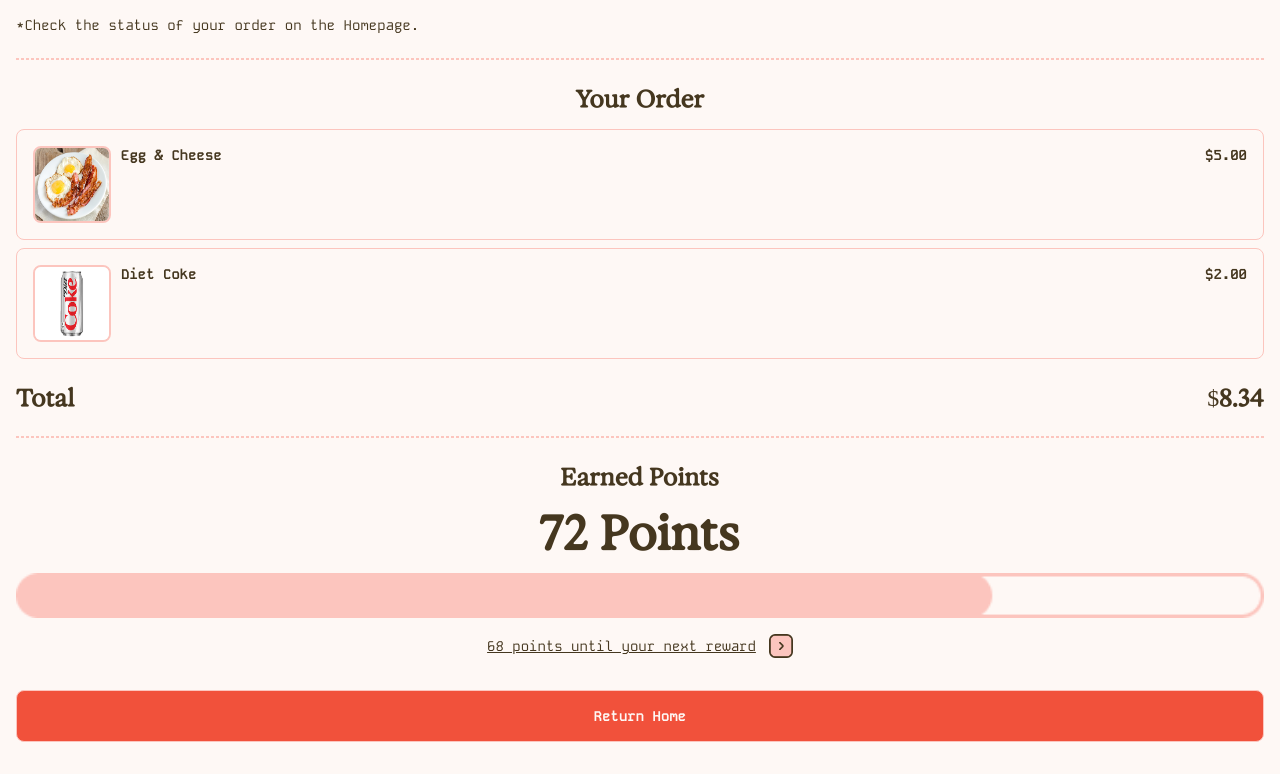
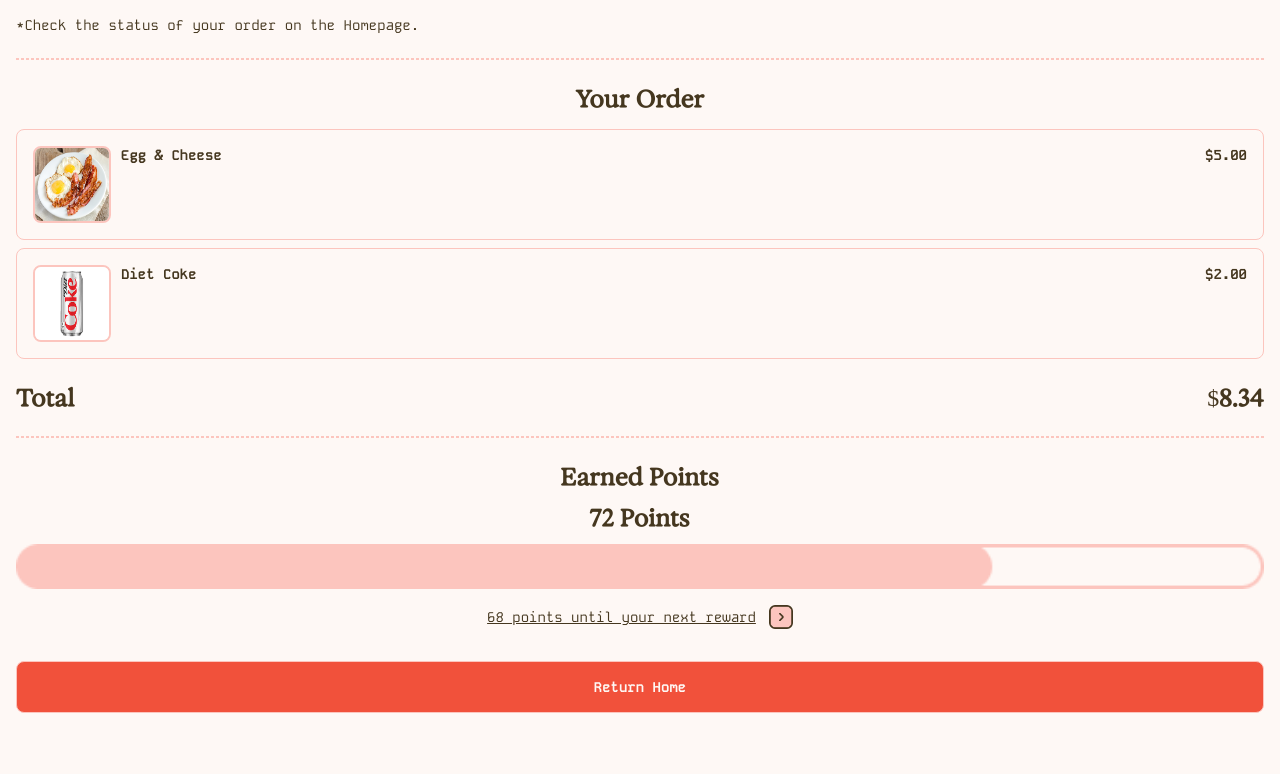
Before and after one commit to bettys-sk/idm216-testing-writing, a plain HTML site: page order-confirmation.html in a window 1280 px wide. Shown: the part 620-1394 px from the top of the page. After the commit the page ends 1365 px from the top, so only its background shows below. Drawn offline with Linux system fonts and the light colour scheme.

Commit message:
header-change

```diff
--- a/order-confirmation.html
+++ b/order-confirmation.html
@@ -44,7 +44,7 @@
 
     <h2 class="center-text mb-3">Earned Points</h2>
 
-    <h1 class="center-text mb-3">72 Points</h1>
+    <h2 class="center-text mb-3">72 Points</h2>
 
     <img class="progress-bar mb-3" src="./img/progress-bar.png" alt="progress bar">
 
```
